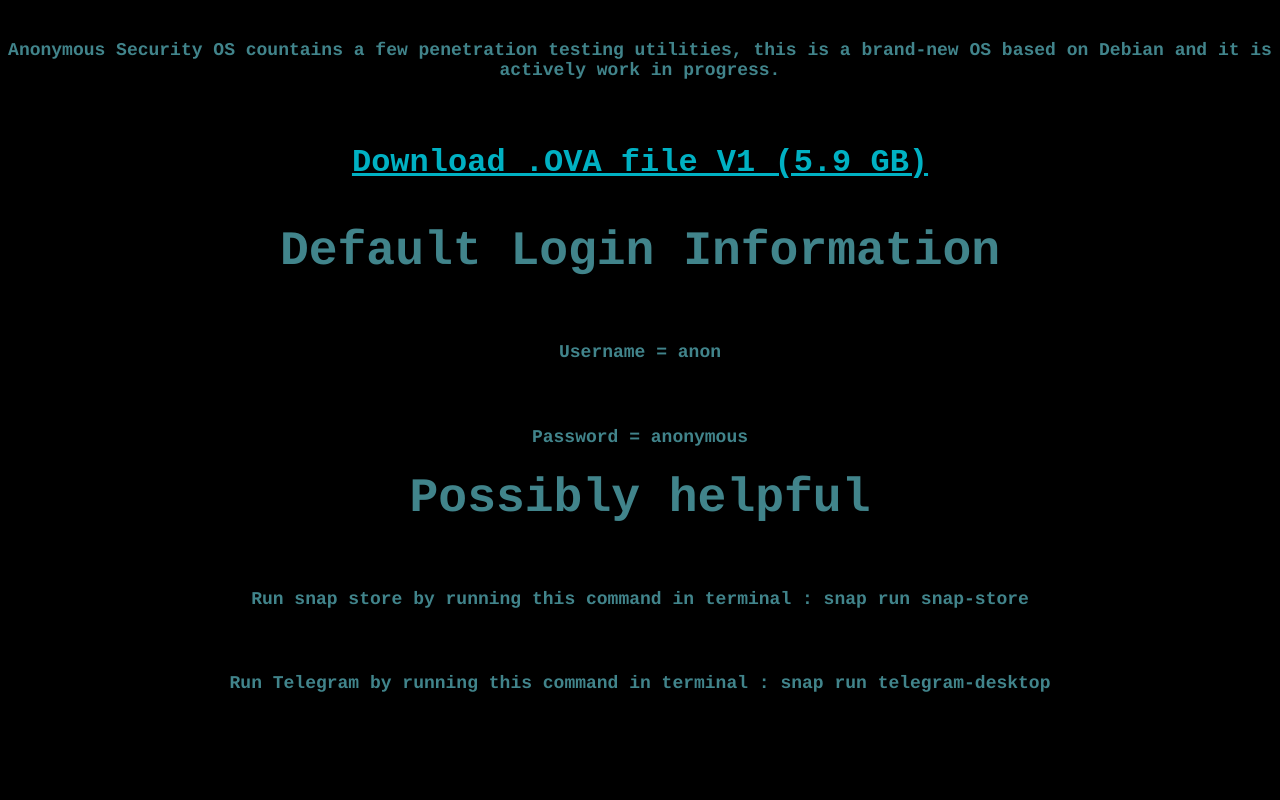
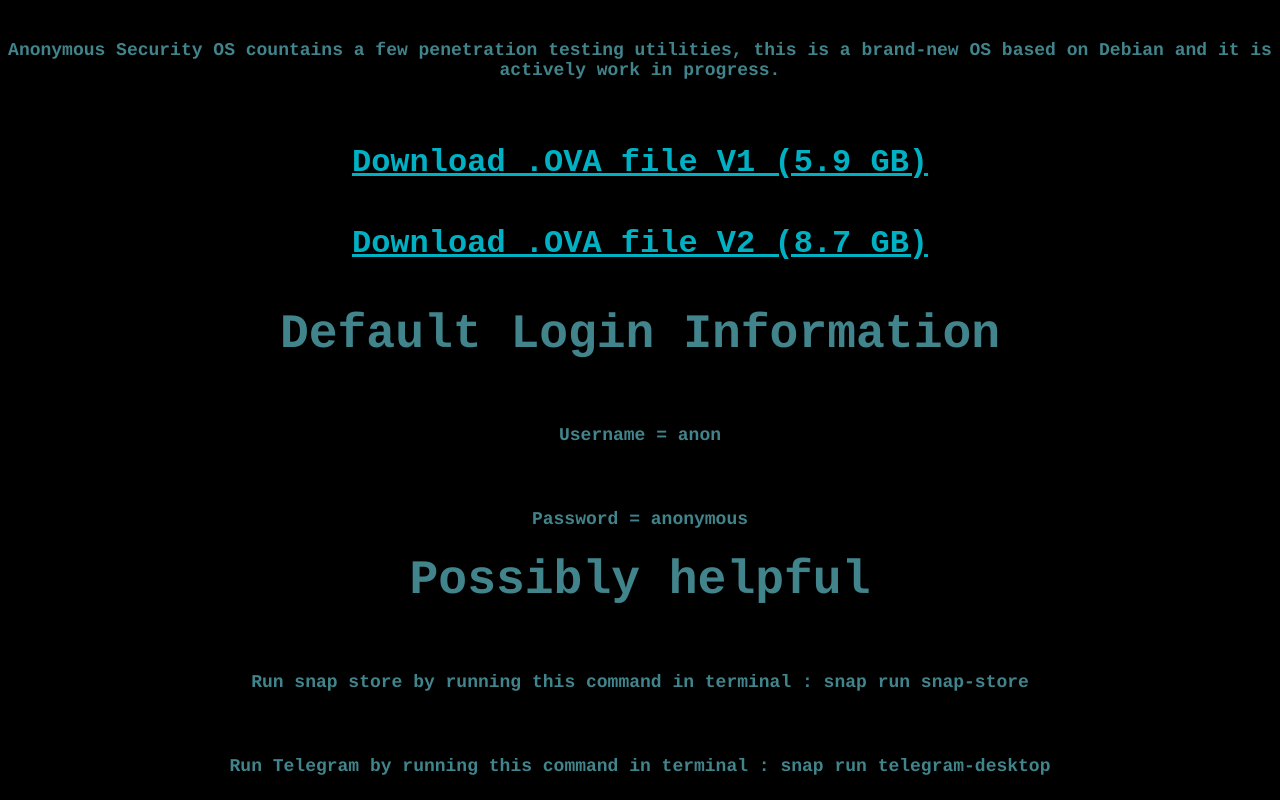
Before and after one commit to anonymous-security/anonymous-security.github.io, a plain HTML site: page index.html in a window 1280 px wide. Shown: the part 1003-1803 px from the top of the page. Before the commit the page ends 1720 px from the top, so only its background shows below. Drawn offline with Linux system fonts and the light colour scheme.

Commit message:
Update index.html

```diff
--- a/index.html
+++ b/index.html
@@ -8,6 +8,8 @@
 <img src="designv1.png" alt="a pic of the os" width="1224" height="895">
 <h1><font color=41848b size=4 face=Courier New>Anonymous Security OS countains a few penetration testing utilities, this is a brand-new OS based on Debian and it is actively work in progress.</h1>
 <h5><font color="41848b" size="6" face="Courier New"><a href="https://gofile.io/d/fcngSB" style="color:#00b1c3;">Download .OVA file V1 (5.9 GB)</a></h5>
+  <h5><font color="41848b" size="6" face="Courier New"><a href="https://gofile.io/d/MHNRI5" style="color:#00b1c3;">Download .OVA file V2 (8.7 GB)</a></h5>
+
 <h1><font color=41848b size=15 face=Courier New>Default Login Information</h1>
 <h1><font color=41848b size=4 face=Courier New>Username = anon</h1>
 <h1><font color=41848b size=4 face=Courier New>Password = anonymous</h1>
```
